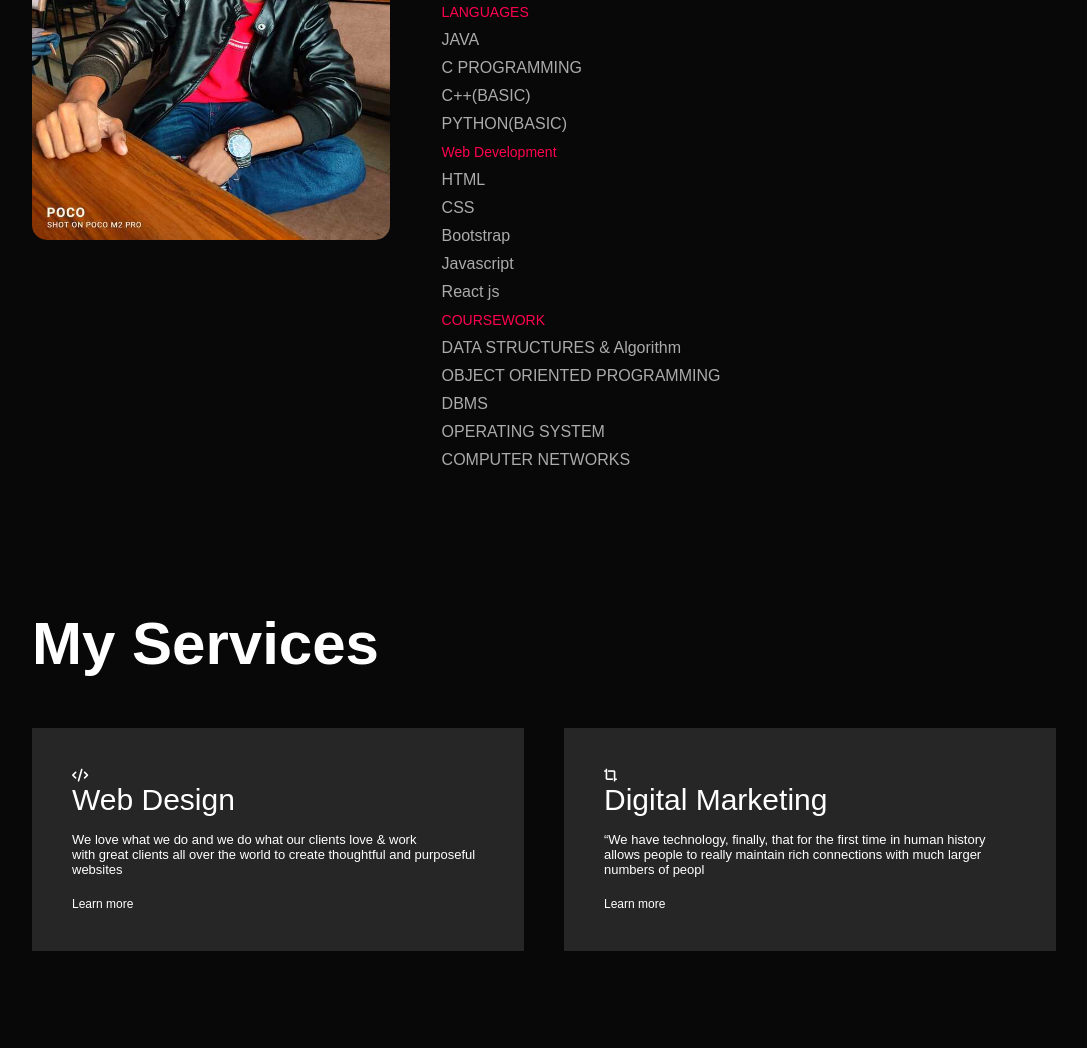
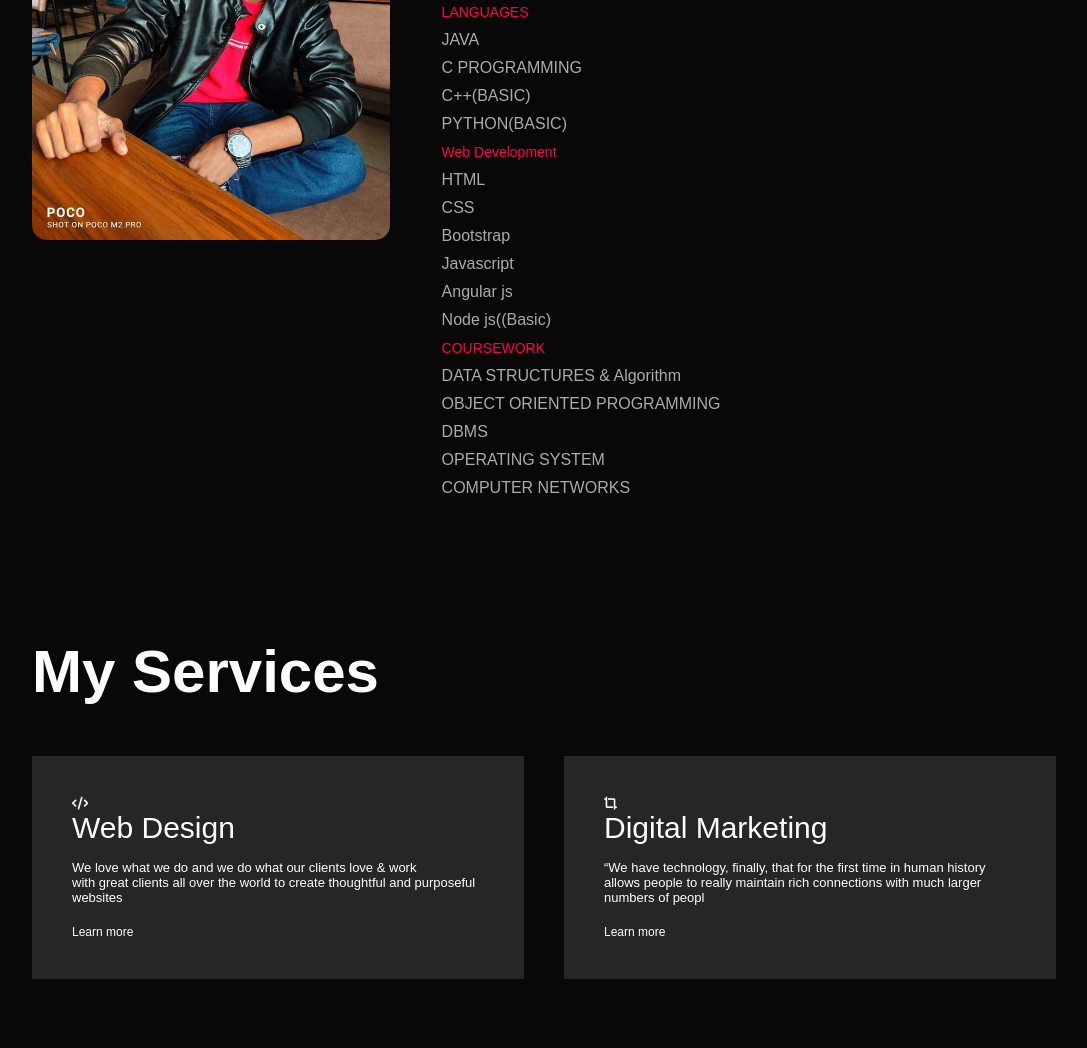
Before and after one commit to Deepak3440/personalport, a plain HTML site: page index.html in a window 1280 px wide. Shown: the part 1091-2139 px from the top of the page, without its empty margins (96-1183 px from the left). Drawn offline with Linux system fonts and the light colour scheme.

Commit message:
Update index.html

```diff
--- a/index.html
+++ b/index.html
@@ -59,7 +59,7 @@
                 <div class="tab-contents active-tab" id="skills">
                   <ul>
                     <li><span>LANGUAGES</span><br><li>JAVA</li><li>C PROGRAMMING</li><li>C++(BASIC)</li><li>PYTHON(BASIC)</li></li>
-                      <li><span>Web Development</span><br><li>HTML</li><li>CSS</li><li>Bootstrap</li><li>Javascript</li><li>React js</li></li>
+                      <li><span>Web Development</span><br><li>HTML</li><li>CSS</li><li>Bootstrap</li><li>Javascript</li><li>Angular js</li><li>Node js((Basic)</li></li>
                         <li><span>COURSEWORK</span><br><li>DATA STRUCTURES & Algorithm</li><li>OBJECT ORIENTED PROGRAMMING</li><li>DBMS</li><li>OPERATING SYSTEM</li><li>COMPUTER NETWORKS</li>
                   </ul>
 
```
